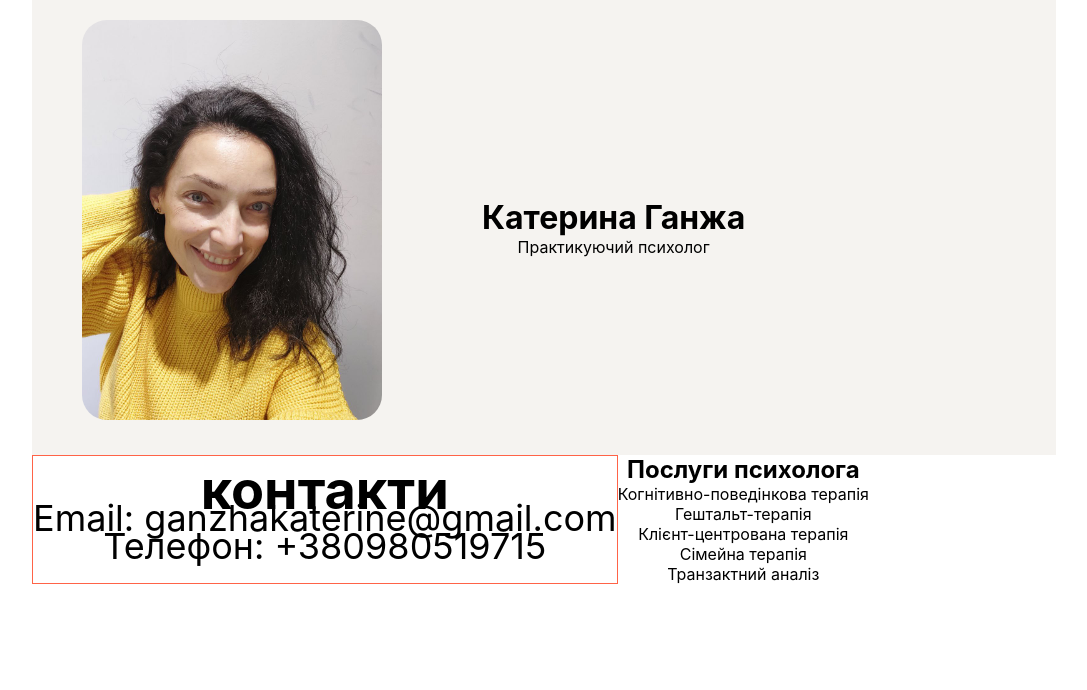
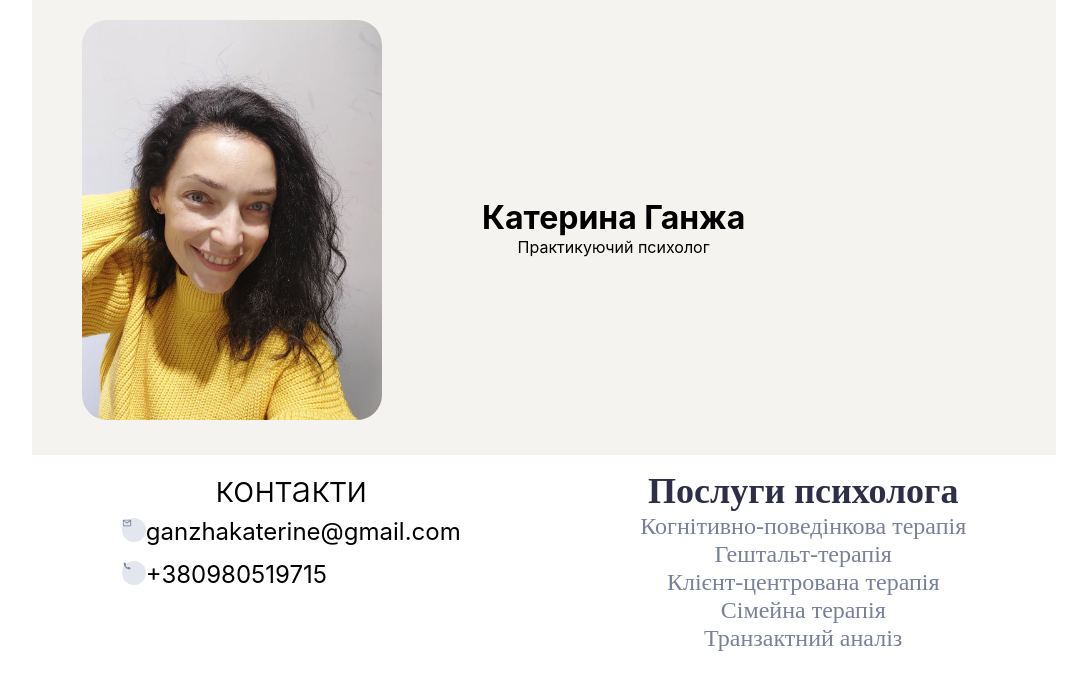
Before and after one commit to DenysPhV/psychologist-website, a React (Create React App) app: page / in a window 1280 px wide. Shown: the top 690 px of the page, without its empty margins (96-1183 px from the left). Built offline with nearby package versions, Linux system fonts and the light colour scheme.

Commit message:
save between

```diff
--- a/src/App.css
+++ b/src/App.css
@@ -24,6 +24,7 @@ header {
 
   .info-service {
     display: flex;
+    justify-content: space-around;
   }
 }
 
--- a/src/components/info.js
+++ b/src/components/info.js
@@ -7,9 +7,30 @@ function Info({ psychologistInfo }) {
   return (
     <div className="info">
       <h2>контакти</h2>
-      <ul>
-        <li>Email: {psychologistInfo.email}</li>
-        <li>Телефон: {psychologistInfo.phone}</li>
+      <ul className="info-list">
+        <li>
+          <div className="info-list-icon">
+            <svg xmlns="http://www.w3.org/2000/svg" fill="none">
+              <path
+                d="M8.33331 8.33335H1.66665C1.20641 8.33335 0.833313 7.96026 0.833313 7.50002V2.46377C0.852733 2.01775 1.2202 1.66627 1.66665 1.66669H8.33331C8.79355 1.66669 9.16665 2.03978 9.16665 2.50002V7.50002C9.16665 7.96026 8.79355 8.33335 8.33331 8.33335ZM1.66665 3.27835V7.50002H8.33331V3.27835L4.99998 5.50002L1.66665 3.27835ZM1.99998 2.50002L4.99998 4.50002L7.99998 2.50002H1.99998Z"
+                fill="#79819A"
+              />
+            </svg>
+          </div>
+          {psychologistInfo.email}
+        </li>
+
+        <li>
+          <div className="info-list-icon">
+            <svg xmlns="http://www.w3.org/2000/svg" width="10" height="10" viewBox="0 0 10 10" fill="none">
+              <path
+                d="M7.91564 8.33335C4.3608 8.33839 1.66289 5.60814 1.66669 2.0844C1.66669 1.85428 1.85324 1.66669 2.08336 1.66669H3.18309C3.38958 1.66669 3.56499 1.81841 3.59531 2.02266C3.66798 2.51219 3.81051 2.98876 4.01856 3.43781L4.06137 3.53023C4.12091 3.65873 4.08055 3.81141 3.9653 3.89372C3.62473 4.13693 3.49457 4.6265 3.75989 5.0085C4.09284 5.48787 4.51254 5.90748 4.9918 6.24028C5.37378 6.50553 5.86327 6.37539 6.10648 6.03487C6.18884 5.91956 6.34161 5.87919 6.47019 5.93875L6.56218 5.98136C7.01126 6.18939 7.48787 6.33193 7.97745 6.40458C8.18171 6.4349 8.33335 6.6103 8.33335 6.8168V7.91668C8.33335 8.1468 8.14635 8.33335 7.91623 8.33334L7.91564 8.33335Z"
+                fill="#79819A"
+              />
+            </svg>
+          </div>
+          {psychologistInfo.phone}
+        </li>
       </ul>
     </div>
   );
--- a/src/components/services.js
+++ b/src/components/services.js
@@ -2,11 +2,13 @@
 
 import React from "react";
 
+import "../styles/services.css";
+
 function Services({ servicesData }) {
   return (
-    <div className="services">
-      <h2>Послуги психолога</h2>
-      <ul>
+    <div className="services-container">
+      <h2 className="services-title">Послуги психолога</h2>
+      <ul className="services-list">
         {servicesData.map((service, index) => (
           <li key={index}>{service}</li>
         ))}
--- a/src/styles/info.css
+++ b/src/styles/info.css
@@ -5,12 +5,43 @@
   padding-bottom: 20px;
   text-align: center;
 
-  font-size: 36px;
+  font-size: 24px;
 
   line-height: 28px;
   letter-spacing: 1.32%;
-  border: 1px solid tomato;
+}
+
+.info h2 {
+  margin-bottom: 15px;
+  font-weight: 300;
+}
+
+.info-list {
+  display: flex;
+  flex-direction: column;
+  justify-content: center;
+  align-items: center;
+}
+
+.info-list li {
+  display: flex;
+
+  margin-bottom: 15px;
+}
+
+.info-list-icon {
+  display: flex;
+
+  width: 24px;
+  height: 24px;
+
+  border-radius: 100px;
+
+  background-color: #e2e6ee;
 }
 
 @media screen and (min-width: 768px) {
+  .info-list {
+    align-items: flex-start;
+  }
 }
--- a/src/styles/services.css
+++ b/src/styles/services.css
@@ -0,0 +1,28 @@
+/** @format */
+
+.services-container {
+  margin-top: 20px;
+
+  color: #79819a;
+  font-family: DM Sans;
+  font-size: 24px;
+  font-style: normal;
+  font-weight: 400;
+  line-height: 18px;
+  letter-spacing: 0.34%;
+}
+
+.services-title {
+  color: #2e2e48;
+  text-align: center;
+  font-family: Outfit;
+  font-size: 36px;
+  font-style: normal;
+  font-weight: 700;
+  line-height: 32px;
+  letter-spacing: 1.33%;
+}
+
+.services-list li {
+  margin-top: 10px;
+}
```
